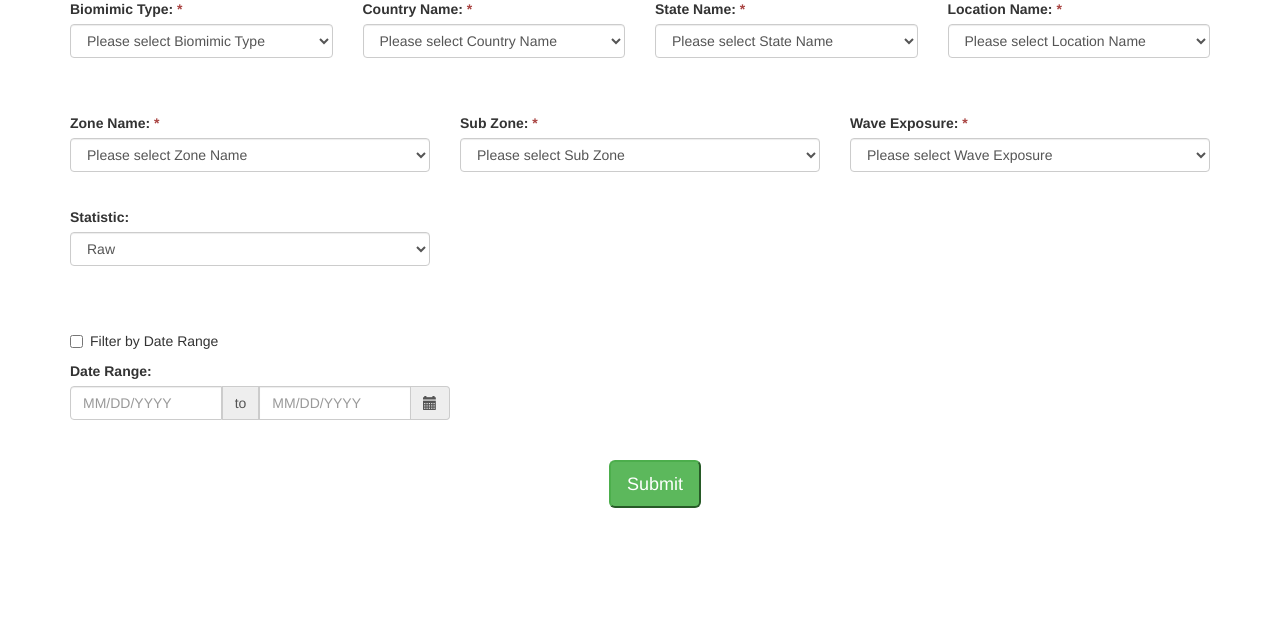
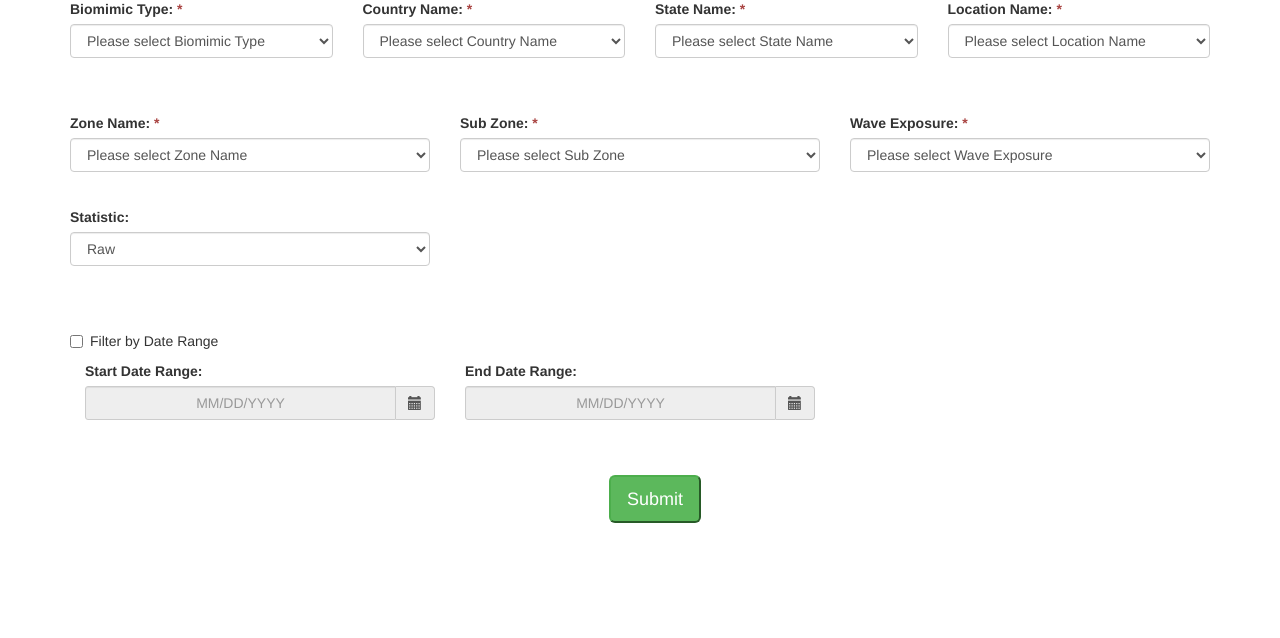
Before and after one commit to DefendersOfNemo/SavingNemo, a Flask app: page / in a window 1280 px wide. Shown: the part 334-972 px from the top of the page. Before the commit the page ends 842 px from the top, so only its background shows below. Run offline with Flask 2, Linux system fonts and the light colour scheme; data that the repository does not hold is empty; some libraries are stand-ins or nearby versions.

Commit message:
implemented bootstrap datepicker, ability to search all data, date range checkbox

```diff
--- a/client/static/script.js
+++ b/client/static/script.js
@@ -1,24 +1,4 @@
 $(function() {
-    $( 'input[name="date_pick_from"]' ).datepicker({
-        defaultDate: "+1w",
-        changeMonth: true,
-        changeYear: true,
-        numberOfMonths: 1,
-        onClose: function( selectedDate ) {
-            $( "#date_pick_to" ).datepicker( "option", "minDate", selectedDate );
-        }
-    });
-
-    $( 'input[name="date_pick_to"]' ).datepicker({
-        defaultDate: "+1w",
-        changeMonth: true,
-        changeYear: true,
-        numberOfMonths: 1,
-        onClose: function( selectedDate ) {
-            $( "#date_pick_from" ).datepicker( "option", "maxDate", selectedDate );
-        }
-        });
-
     $('#dropdown_menu_biomimic_type').change( function () {
         biomimic_type = $("#dropdown_menu_biomimic_type option:selected").text();
         $('#dropdown_menu_country_name').empty();
@@ -225,13 +205,13 @@ $(function() {
         var query_field5 = $("#dropdown_menu_zone_name option:selected").text()
         var query_field6 = $("#dropdown_menu_zone_name option:selected")
         var query_field7 = $("#dropdown_menu_wave_exp_name option:selected").text()
+        var isChecked = $("#date-checkbox").prop("checked")
+        if (isChecked){
             var query_field8 = $("#date_pick_from").val()
             var query_field9 = $("#date_pick_to").val()
+        }
         var query_field10 = $("#dropdown_menu_output_type_name option:selected").text()
         var query_field11 = $("#dropdown_menu_analysis_type_name option:selected").val()
-        var date_format = new RegExp (/\d{2}\/\d{2}\/\d{4}/)
-        var date1 = date_format.test(query_field8)
-        var date2 = date_format.test(query_field9)
         var valid = false
         if ((query_field1 != "Please select Biomimic Type") &&
             (query_field2 != "Please select Country Name") &&
@@ -239,12 +219,13 @@ $(function() {
             (query_field4 != "Please select Location Name") &&
             (query_field5 != "Please select Zone Name") &&
             (query_field6 != "Please select Sub zone") &&
-            (query_field7 != "Please select Wave Exposure") &&
-            (query_field8 != '') &&
-            (query_field9 != '') &&
-            (date1 == true) &&
-            (date2 == true)){
+            (query_field7 != "Please select Wave Exposure")){
+                if (isChecked){
+                    valid = (query_field8 != '') && (query_field9 != '')
+                }
+                else{
                     valid = true
+                }
         }
         return valid
     }
@@ -269,6 +250,7 @@ $(function() {
 
     $('#button_submit_query').click(function () {
         if (fieldValidation()){
+            alert("validation successful")
             $.getJSON('/_submit_query', {
                 biomimic_type: $("#dropdown_menu_biomimic_type option:selected").text(),
                 country: $("#dropdown_menu_country_name option:selected").text(),
@@ -312,23 +294,45 @@ $(function() {
     });
 
     $('#date-checkbox').change(function() {
-        var v = this.checked
-        alert(v)
+        var disableDateRange = !this.checked
+        alert($("#date_pick_from").val())
+        alert("disabled: " + disableDateRange)
+        if (disableDateRange){
+            $("#date_pick_from").datepicker('setDate', null);
+            $("#date_pick_to").datepicker('setDate', null);
+            alert($("#date_pick_from").val())
+        }
+        $("#date_pick_from").prop('disabled', disableDateRange);
+        $("#date_pick_to").prop('disabled', disableDateRange);
     });
 
     $(document).ready(function(){
+        // When the document is ready
         $('[data-toggle="popover"]').popover();
+        $('.input-daterange').datepicker({
+                    todayBtn: "linked"
+                });
     });
 
     $("form").submit(function(e) {
     var validate = $(this).find("[required]");
         $(validate).each(function(){
             if ( $(this).val() == '' ){
+                if (($(this).prop('id') != "date_pick_from") && ($(this).prop('id') != "date_pick_to")){
                     alert("Please fill all required fields");
                     $(this).focus();
                     e.preventDefault();
                     return false;
                 }
+                else{
+                    if($("#date-checkbox").prop("checked")){
+                        alert("Please fill all required fields");
+                        $(this).focus();
+                        e.preventDefault();
+                        return false;
+                    }
+                }
+            }
         });     return true;
     });
 });
--- a/client/templates/query.html
+++ b/client/templates/query.html
@@ -7,8 +7,9 @@
         <meta http-equiv="X-UA-Compatible" content="IE=edge">
         <meta name="viewport" content="width=device-width, initial-scale=1">
         <!-- links to style sheet -->
-        <link rel="stylesheet" href="//code.jquery.com/ui/1.11.4/themes/smoothness/jquery-ui.css">
-        <link href="https://maxcdn.bootstrapcdn.com/bootstrap/3.3.4/css/bootstrap.min.css" rel="stylesheet" />
+        <link href="//code.jquery.com/ui/1.11.4/themes/smoothness/jquery-ui.css" rel="stylesheet" />
+        <link href="https://maxcdn.bootstrapcdn.com/bootstrap/3.3.5/css/bootstrap.min.css" rel="stylesheet" />
+        <link href="https://cdnjs.cloudflare.com/ajax/libs/bootstrap-datepicker/1.6.0/css/bootstrap-datepicker.css" rel="stylesheet" />
         <title>Database</title>
     </head>
     <body>
@@ -135,14 +136,25 @@
                     </div>
                 </div>
                 <div class="container row">
-                    <label for="revision_date">Date Range:</label>
-                    <div class="input-group col-md-4" >
-                        <input type="text" class="form-control" name="date_pick_from" value="" id="date_pick_from" placeholder="MM/DD/YYYY" required required pattern="\d{2}\/\d{2}\/\d{4}">
-                        <span class="input-group-addon">to</span>
-                        <input type="text" class="form-control" name="date_pick_to" value="" id="date_pick_to" placeholder="MM/DD/YYYY" required required pattern="\d{2}\/\d{2}\/\d{4}">
-                        <span class="input-group-addon">
-                        <span class="glyphicon glyphicon-calendar"></span>
-                        </span>
+                    <div class="input-daterange" id="datepicker" >
+                        <div class="col-md-4 form-group" >
+                            <label for="revision_date">Start Date Range:</label>
+                            <div class='input-group' >
+                                <input type='text' class="form-control" id='date_pick_from' placeholder="MM/DD/YYYY" required disabled />
+                                <span class="input-group-addon">
+                                    <span class="glyphicon glyphicon-calendar"></span>
+                                </span>
+                            </div>
+                        </div>
+                        <div class="col-md-4 form-group" >
+                            <label for="revision_date">End Date Range:</label>
+                            <div class='input-group' >
+                                <input type='text' class="form-control" id='date_pick_to' placeholder="MM/DD/YYYY" required disabled/>
+                                <span class="input-group-addon">
+                                    <span class="glyphicon glyphicon-calendar"></span>
+                                </span>
+                            </div>
+                        </div>
                     </div>
                 </div>
                 <br><br>
@@ -175,6 +187,8 @@
 <script src="https://ajax.googleapis.com/ajax/libs/jquery/1.12.0/jquery.min.js"></script>
 <script src="//ajax.googleapis.com/ajax/libs/jqueryui/1.10.4/jquery-ui.min.js"></script>
 <!-- Bootstrap -->
-<script src="https://maxcdn.bootstrapcdn.com/bootstrap/3.3.4/js/bootstrap.min.js"></script>
+<script src="https://maxcdn.bootstrapcdn.com/bootstrap/3.3.5/js/bootstrap.min.js"></script>
+<!-- Bootstrap-DatePicker -->
+<script src="https://cdnjs.cloudflare.com/ajax/libs/bootstrap-datepicker/1.6.0/js/bootstrap-datepicker.js"></script>
 <!-- scripts used by form -->
 <script src="../static/script.js"></script>
--- a/server/app/dbconnect.py
+++ b/server/app/dbconnect.py
@@ -146,10 +146,8 @@ class DbConnect(object):
                     "INNER JOIN `cnx_logger_temperature` temp "
                     "ON temp.`logger_id` = logger.`logger_id` ")
         where_condition = self.buildWhereCondition(queryDict)
-        print("MetadataQuery: ", query + where_condition)
         cursor.execute(query + where_condition)
         results = cursor.fetchone()
-        print("cursor results: ", results)
         cursor.close()
         return results
 
--- a/server/app/views.py
+++ b/server/app/views.py
@@ -38,7 +38,6 @@ def parse_data():
     select_type = request.args.get('select_type', 'default')
     select_value = request.args.get('select_value', 'default')
     result, countRecords, minDate, maxDate = queryDb(select_type, select_value)
-    print("JSON: ", jsonify(result = result, countRecords = countRecords, minDate = minDate, maxDate = maxDate).data)
     return jsonify(result = result, countRecords = countRecords, minDate = minDate, maxDate = maxDate)
 
 def queryDb(value_type, value):
@@ -46,7 +45,6 @@ def queryDb(value_type, value):
     result, countRecords, minDate, maxDate = None, None, None, None
     db = DbConnect(app.config)
     keyList = ['biomimic_type', 'country', 'state_province', 'location', 'zone', 'sub_zone', 'wave_exp']
-    print(session['query'])
     # delete all keys in session variable "query" after the selected field
     for key in keyList[keyList.index(value_type) + 1:]:
         session['query'].pop(key, None)
@@ -64,7 +62,6 @@ def queryDb(value_type, value):
         result, countRecords, minDate, maxDate = db.fetch_distinct_sub_zones(session['query'])
     elif value_type == "sub_zone":
         result, countRecords, minDate, maxDate  = db.fetch_distinct_wave_exposures(session['query'])
-    print(result, countRecords, minDate, maxDate)
     return result, countRecords, minDate, maxDate
 
 @app.route('/_submit_query', methods=['GET'])
@@ -79,11 +76,12 @@ def submit_query():
     query["zone"] = form['zone'][0]
     query["sub_zone"] = form['sub_zone'][0]
     query["wave_exp"] = form['wave_exp'][0]
-    query["start_date"] = str(datetime.datetime.strptime(form['start_date'][0],'%m/%d/%Y').date())
-    query["end_date"] = str(datetime.datetime.strptime(form['end_date'][0],'%m/%d/%Y').date())
     query["output_type"] = form['output_type'][0]
     if form.get('analysis_type') is not None:
         query["analysis_type"] = form['analysis_type'][0]
+    if (form.get('start_date')[0] != '') and (form.get('end_date')[0] != ''):
+        query["start_date"] = str(datetime.datetime.strptime(form['start_date'][0],'%m/%d/%Y').date())
+        query["end_date"] = str(datetime.datetime.strptime(form['end_date'][0],'%m/%d/%Y').date())
     session['query'] = query
     print("query: ", query)
     db = DbConnect(app.config)
```
Lines whose indentation alone changed are shown as unchanged.
